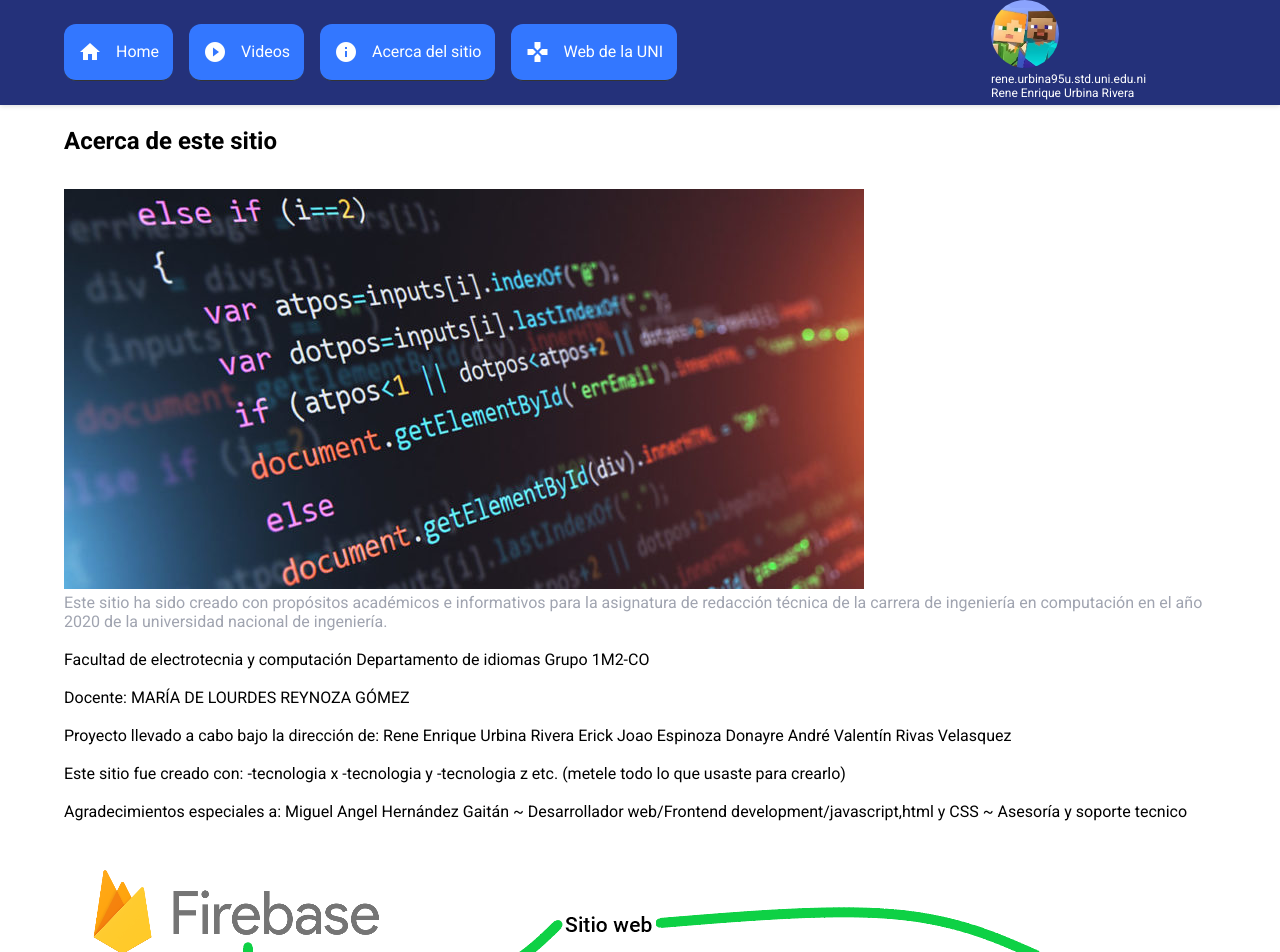
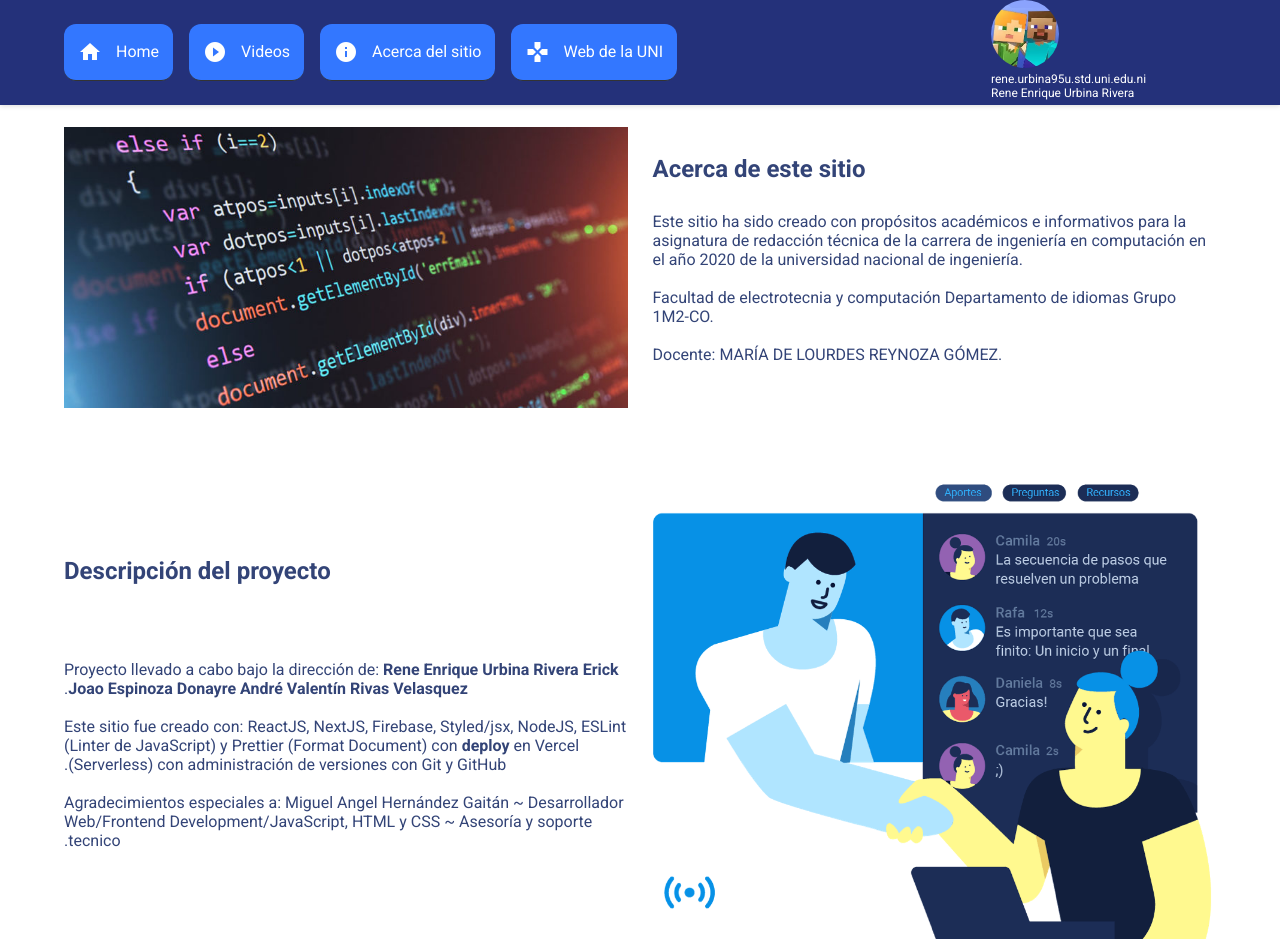
Before and after one commit to MiguelHG2351/redaccion-tecnica, a Next.js app: page /about in a window 1280 px wide. Shown: the top 952 px of the page. Built offline with nearby package versions, Linux system fonts and the light colour scheme.

Commit message:
67% about

```diff
--- a/pages/about.js
+++ b/pages/about.js
@@ -6,59 +6,93 @@ export default function About() {
         <>
             <Head>
                 <title>Acerca del sitio</title>
-                <meta name="description" content="Breve descripción del sitio web"/>
+                <meta
+                    name="description"
+                    content="Breve descripción del sitio web"
+                />
             </Head>
             <section className="container">
-                <div className="header-about">
-                    <h1>Acerca de este sitio</h1>
-                </div>
-                <div className="description">
+                <div className="description left">
                     <div className="image-description">
-                        <img src="/images/programacion.jpg" className="responsive-img" alt="Programación"/>
+                        <img
+                            src="/images/programacion.jpg"
+                            className="responsive-img"
+                            alt="Programación"
+                        />
                     </div>
                     <div className="info">
+                        <h1>Acerca de este sitio</h1>
+                        <div className="text">
                             <p>
-                            Este sitio ha sido creado con propósitos académicos e
-                            informativos para la asignatura de redacción técnica de la
-                            carrera de ingeniería en computación en el año 2020 de la
-                            universidad nacional de ingeniería.
+                                Este sitio ha sido creado con propósitos académicos
+                                e informativos para la asignatura de redacción
+                                técnica de la carrera de ingeniería en computación
+                                en el año 2020 de la universidad nacional de
+                                ingeniería.
                             </p>
+                            <br />
+                            <p>
+                                Facultad de electrotecnia y computación Departamento
+                                de idiomas Grupo 1M2-CO.
+                            </p>
+                            <br />
+                            <p>Docente: MARÍA DE LOURDES REYNOZA GÓMEZ.</p>
+                            <br />
                         </div>
+                    </div>
+                </div>
+                <br />
+                <section className="description right">
+                    <div className="images-description">
+                        <img
+                            src="/images/webp/team.webp"
+                            alt="XD"
+                            className="responsive-img"
+                        />
 
                     </div>
-                <br/>
+                    <div className="info">
+                        <h2>Descripción del proyecto</h2>
+                        <div className="text">
+                            <p>
+                                Proyecto llevado a cabo bajo la dirección de: <b>Rene Enrique
+                                Urbina</b> <b>Rivera Erick Joao Espinoza Donayre</b> <b>André Valentín
+                                Rivas Velasquez</b>.
+                            </p>
+                            <br />
 
                             <p>
-                    Facultad de electrotecnia y computación Departamento de
-                    idiomas Grupo 1M2-CO
+                                Este sitio fue creado con: ReactJS, NextJS, Firebase,
+                                Styled/jsx, NodeJS, ESLint (Linter de JavaScript) y Prettier
+                                (Format Document) con <b>deploy</b> en Vercel (Serverless) con administración de versiones con Git y GitHub.
                             </p>
-                <br/>
-
-                <p>Docente: MARÍA DE LOURDES REYNOZA GÓMEZ</p>
-                <br/>
-
-                <p>
-                    Proyecto llevado a cabo bajo la dirección de: Rene Enrique
-                    Urbina Rivera Erick Joao Espinoza Donayre André Valentín
-                    Rivas Velasquez
-                </p>
-                <br/>
-
-                <p>
-                    Este sitio fue creado con: -tecnologia x -tecnologia y
-                    -tecnologia z etc. (metele todo lo que usaste para crearlo)
-                </p>
-                <br/>
+                            <br />
 
                             <p>
                                 Agradecimientos especiales a: Miguel Angel Hernández Gaitán
-                    ~ Desarrollador web/Frontend development/javascript,html y
-                    CSS ~ Asesoría y soporte tecnico
+                                ~ Desarrollador Web/Frontend Development/JavaScript, HTML y
+                                CSS ~ Asesoría y soporte tecnico.
                             </p>
-                <br/>
-                <img src="/images/process-back.png" className="responsive-img" alt="Proceso del sitio web"/>
+                            <br />
+
+                        </div>
+                    </div>
+
                 </section>
-            <h1>._.XD</h1>
+
+                <section className="description left">
+                    <div className="image-description">
+                        <img
+                            src="/images/process-back.png"
+                            className="responsive-img"
+                            alt="Proceso del sitio web"
+                        />
+                    </div>
+                    <div className="info">
+                        <h2>Representación de como funciona el sitio web</h2>
+                    </div>
+                </section>
+            </section>
             <style jsx>{styles}</style>
         </>
     );
--- a/styles/about.js
+++ b/styles/about.js
@@ -11,7 +11,33 @@ export default css`
     }
 
     .info {
-        color: #a0a4b0;
+        color: #347;
+    }
+
+    @media screen and (min-width: 1024px) {
+
+        .info {
+            display: flex;
+            flex-direction: column;
+            justify-content: space-evenly;
+
+        }
+
+        .left {
+            display: grid;
+            grid-template-columns: repeat(2, 1fr);
+            grid-column-gap: 25px;
+        }
+
+
+        .right {
+            margin: 52px 0;
+            display: grid;
+            grid-template-columns: repeat(2, 1fr);
+            direction: rtl;
+            text-align: left;
+            grid-column-gap: 25px;
+        }
     }
 
 `
```
Also changed, not shown: public/images/webp/team.webp (added). Lines whose indentation alone changed are shown as unchanged.
